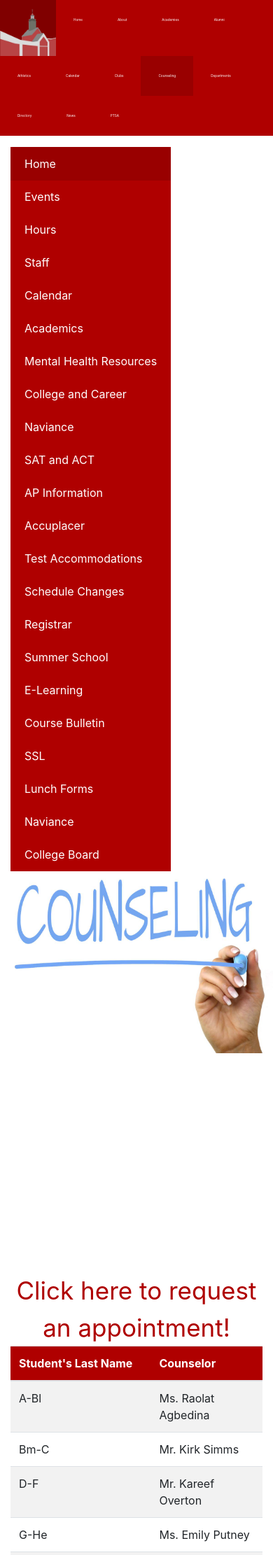
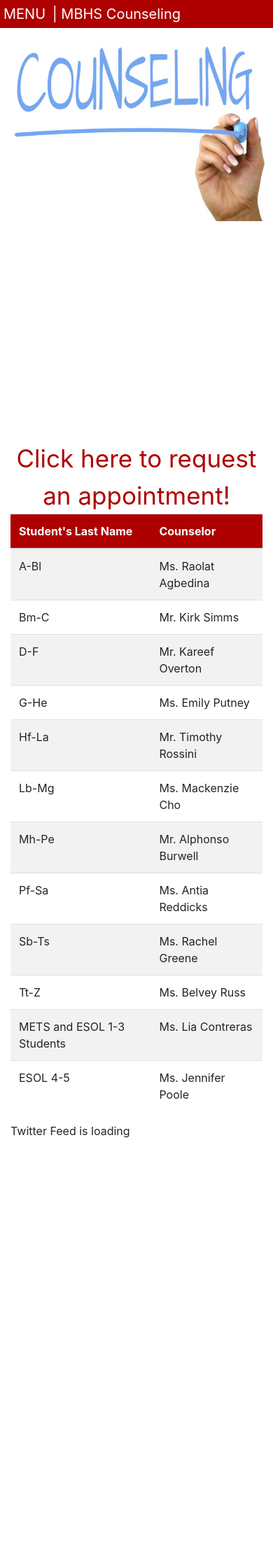
Before and after one commit to mbhs/counselor, a Django app: page / in a window 390 px wide. Shown: the top 2222 px of the page at 70% size. Run offline with Django 3.2, Linux system fonts and the light colour scheme; data comes from the database, SQL or seed files in the repository; some libraries are stand-ins or nearby versions.

Commit message:
MOBILE FRIENDLY MENU WOO HOO

```diff
--- a/core/templates/base.html
+++ b/core/templates/base.html
@@ -18,13 +18,22 @@
 {% include 'core/header.html' %}
 
     <div id="mainContent" class="content">
+<div class="mobile-list-group float-left" id="mobileMenu" style="display:none">
+    <a id="homePageLink" href="{% url 'core:index' %}" class="list-group-item list-group-item-action">Home</a>
+    <a id="eventsLink" href="{% url 'core:events' %}" class="list-group-item list-group-item-action">Events</a>
+    {% for object in objects %}
+    <a id="sidelink-{{object.id}}" href="{% url 'core:content' object.shortTitle %}" class="list-group-item list-group-item-action">{{ object.shortTitle }}</a>
+    {% endfor %}
+    <a href="#" class="list-group-item list-group-item-action external">Naviance</a>
+    <a href="#" class="list-group-item list-group-item-action external">College Board</a>
+</div>
             <div class="container-fluid ml-0 pt-3 mr-0" style="z-index:1">
                     <div class="row">
-                        <div class="col-sm-2">
+                        <div class="col-sm-2 sidebarThing" id="sidebarThing" style="z-index:100">
                             {% include 'core/sidebar.html' %}
                         </div>
                         <div class="col-sm-9">
-                            {% block body %}
+                            {% block body %}c
 
                             {% endblock %}
 			<div class="headerText" style="padding:10px">Maintained by the Montgomery Blair Webmasters under the supervision of Peter Hammond</div>
@@ -38,11 +47,47 @@
 
 
 <script>
+function showMenu() {
+if (document.getElementById("mobileMenu").style.position == "fixed") {
+document.getElementById("mobileMenu").style.position = "static";
+document.getElementById("mobileMenu").style.display = "none";
+
+} else {
+document.getElementById("mobileMenu").style.position = "fixed";
+document.getElementById("mobileMenu").style.display = "block";
+document.getElementById("mobileMenu").style.height = window.innerHeight - document.getElementById("mobileHeader").offsetHeight + "px";
+
+
+}
+}
+
 function headerPush() {
     document.getElementById("mainContent").style.marginTop = document.getElementById("mainHeader").offsetHeight + "px";
 }
-headerPush();
-document.getElementById("mainContent").onresize =headerPush;
+
+function mHeaderPush() {
+    document.getElementById("mainContent").style.marginTop = document.getElementById("mobileHeader").offsetHeight + "px";
+}
+
+if (window.innerWidth<600){
+    document.getElementById("mainHeader").style.display = "none";
+    document.getElementById("mobileHeader").style.display = "block";
+    document.getElementById("mobileMenu").style.display = "none";
+    mHeaderPush();
+    document.getElementById("mainContent").onresize =mHeaderPush;
+    document.getElementById("sidebarThing").style.display = "none";
+
+
+} else {
+    headerPush();
+
+    document.getElementById("mainContent").onresize =headerPush;
+
+}
+
+
+
+
 </script>
 
 </html>
--- a/core/templates/core/header.html
+++ b/core/templates/core/header.html
@@ -16,3 +16,10 @@
         <a class="nav-link" href="#">PTSA</a>
     </ul>
 </header>
+
+<header id="mobileHeader" style="display:none">
+    <ul class="nav nav-pills">
+    <div class="nav-item-mobile mobileMenu" onclick="showMenu()" href="#">MENU</div>
+    <div class="nav-item-mobile"> | MBHS Counseling</div>
+    </ul>
+</header>
--- a/core/templates/core/home.html
+++ b/core/templates/core/home.html
@@ -72,9 +72,9 @@
   </table>
 </div>
 
-<div id="twitterFeed"  class="col-md-6" style="height:500px">
+<div id="twitterFeed"  class="col-md-6" style="height:800px">
 <div id="twWrapper" style="display:none">
-<a id="twitter-timeline" class="twitter-timeline" href="https://twitter.com/MBHSCounseling?ref_src=twsrc%5Etfw" data-height="800">Tweets by MBHSCounseling</a> <script async src="https://platform.twitter.com/widgets.js" charset="utf-8"></script>
+<a id="twitter-timeline" class="twitter-timeline" href="https://twitter.com/MBHSCounseling?ref_src=twsrc%5Etfw" data-height="700">Tweets by MBHSCounseling</a> <script async src="https://platform.twitter.com/widgets.js" charset="utf-8"></script>
 </div>
 <div id="twPlaceholder">
 Twitter Feed is loading
--- a/static/core/style.css
+++ b/static/core/style.css
@@ -49,6 +49,24 @@ header {
     transition: background-color 0.5s;
 }
 
+
+.nav-link-mobile {
+    border-radius: 0;
+    color: white;
+    font-size: 20px;
+    padding: 5px;
+    transition: background-color 0.5s;
+}
+
+.nav-item-mobile {
+    border-radius: 0;
+    color: white;
+    font-size: 20px;
+    padding: 5px;
+    transition: background-color 0.5s;
+}
+
+
 .nav.nav-pills .nav-link:hover {
     background-color: rgba(0, 0, 0, 0.07);
     transition: background-color 0.5s;
@@ -75,6 +93,15 @@ header {
     border: none;
 }
 
+.mobile-list-group {
+    padding-left:0px;
+    padding-right:0px;
+    width:100%;
+    z-index:100;
+    overflow: auto;
+    height: 100%;
+}
+
 .list-group-item.list-group-item-action:hover {
     background-color: rgba(0, 0, 0, 0.07);
     color: white;
```
